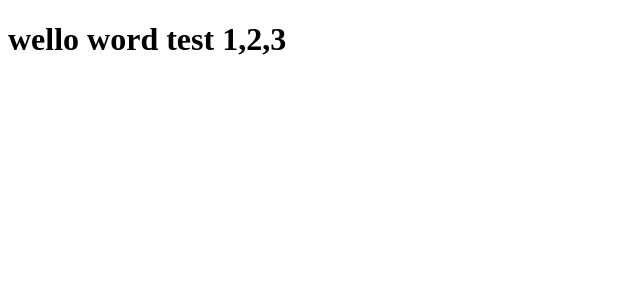
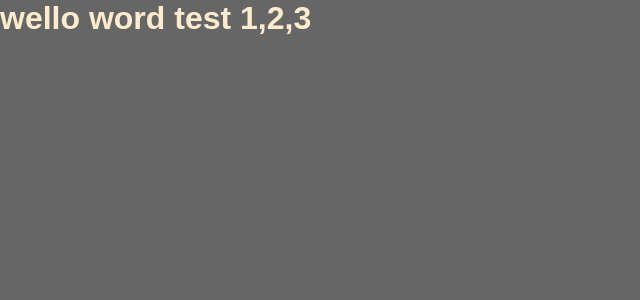
Before and after one commit to carlosrobertosalgueiro/github_explorer, a React app: page / in a window 1280 px wide. Shown: the top 300 px of the page, without its empty margins (0-640 px from the left). Built offline with nearby package versions, Linux system fonts and the light colour scheme.

Commit message:
Ambiente de desenvolvimento configurado

```diff
--- a/src/App.jsx
+++ b/src/App.jsx
@@ -1,3 +1,4 @@
+import './styles/global.scss'
 
 export function App(){
 
--- /dev/null
+++ b/src/styles/global.scss
@@ -0,0 +1,10 @@
+*{
+    margin: 0px;
+    padding: 0px;
+    box-sizing: border-box;
+}
+body{
+    font-family: Arial, Helvetica, sans-serif;
+    background-color: #666;
+    color: blanchedalmond;
+}
--- a/webpack.config.js
+++ b/webpack.config.js
@@ -31,7 +31,12 @@
                 test: /\.jsx$/,
                 exclude: /node_modules/,
                 use: 'babel-loader',
-            }
+            },
+            {
+                test: /\.scss$/,
+                exclude: /node_modules/,
+                use: ['style-loader', 'css-loader','sass-loader']
+            },
         ]
     }
 }
```
Also changed, not shown: package.json (+6 -2 lines), 1 other file (tests, documents, lock files or other folders).
